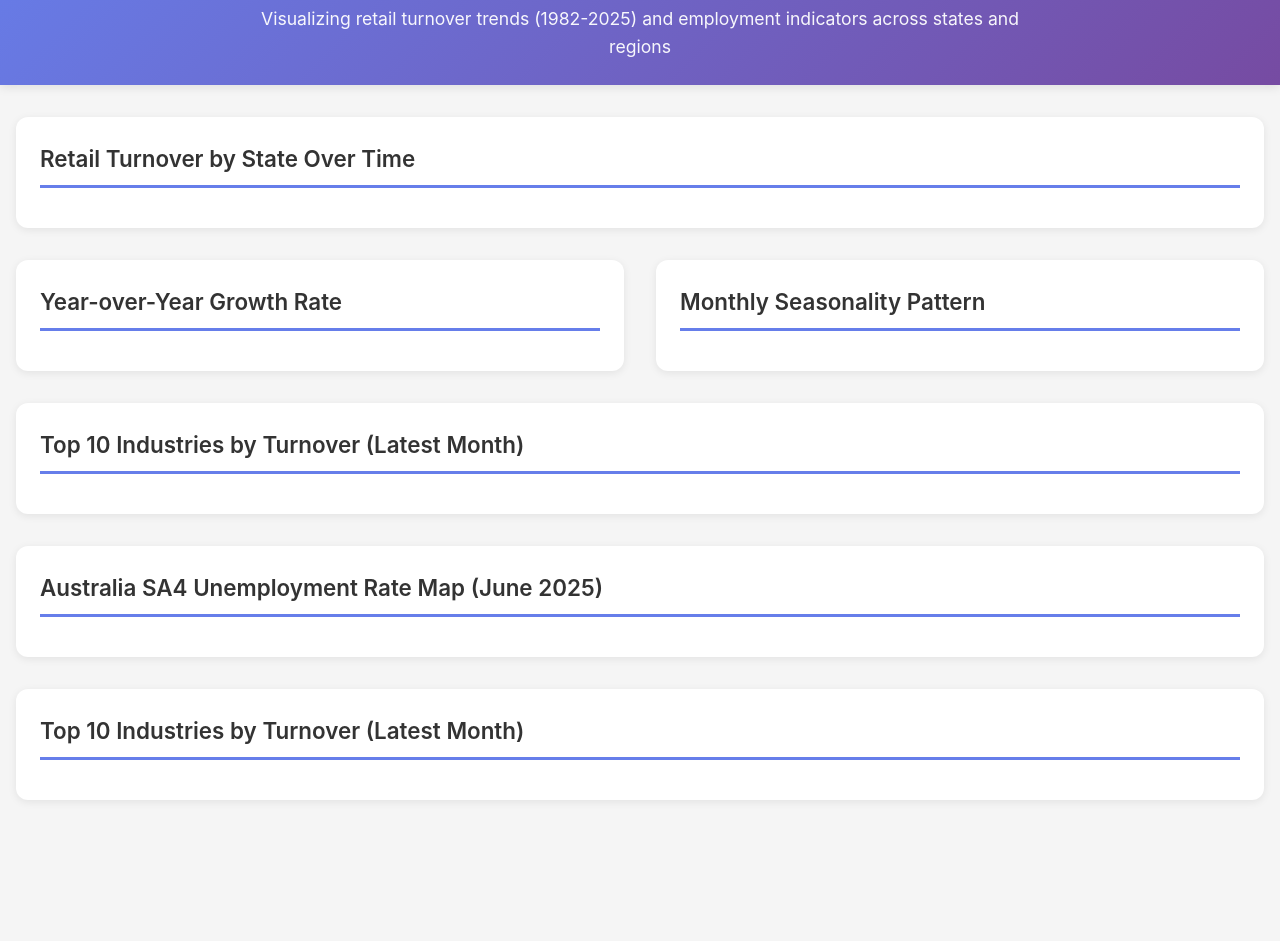
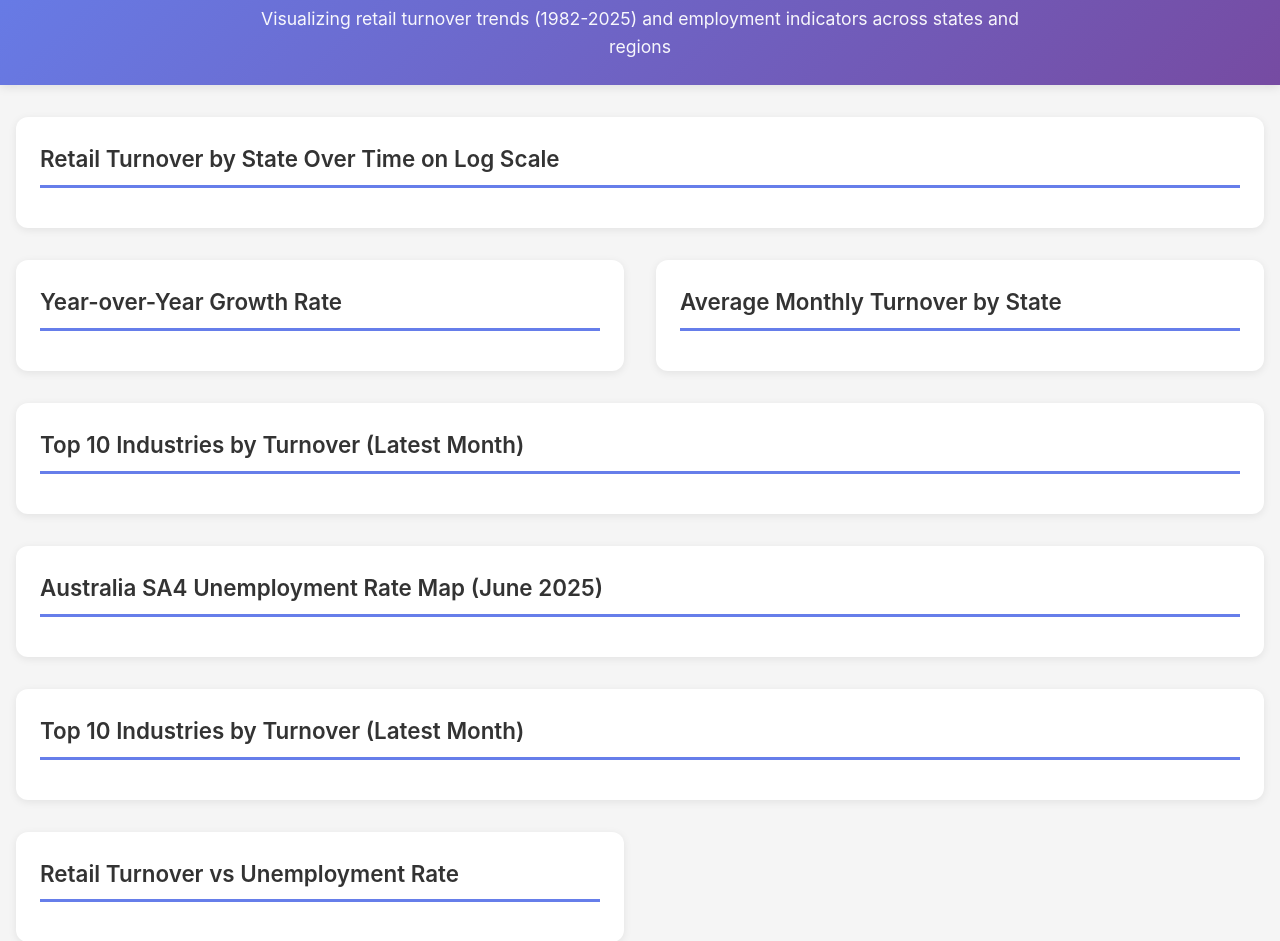
Before and after one commit to Ariges770/3179Assignment2, a plain HTML site: page Site/index.html in a window 1280 px wide. Shown: the part 99-1040 px from the top of the page. Before the commit the page ends 931 px from the top, so only its background shows below. Drawn offline with Linux system fonts and the light colour scheme; a script that the page names is missing.

Commit message:
Changed titles.

```diff
--- a/Site/index.html
+++ b/Site/index.html
@@ -27,7 +27,7 @@
     <main>
         <!-- Row 1: Retail Turnover Timeline -->
         <section class="viz-section full-width">
-            <h2>Retail Turnover by State Over Time</h2>
+            <h2>Retail Turnover by State Over Time on Log Scale</h2>
             <div id="viz1"></div>
         </section>
 
@@ -37,9 +37,8 @@
             <div id="viz2"></div>
         </section>
 
-        <!-- Row 3: Seasonality + Unemployment Map -->
         <section class="viz-section half-width">
-            <h2>Monthly Seasonality Pattern</h2>
+            <h2>Average Monthly Turnover by State</h2>
             <div id="viz4"></div>
         </section>
 
@@ -72,10 +71,10 @@
 
 
         <!-- Row 4: Rating Distribution + Scatter -->
-        <!-- <section class="viz-section half-width">
-            <h2>Labour Market Rating Distribution</h2>
-            <div id="viz6"></div>
-        </section> -->
+        <section class="viz-section half-width">
+            <h2>Retail Turnover vs Unemployment Rate</h2>
+            <div id="viz7"></div>
+        </section>
 
     </main>
 
```
